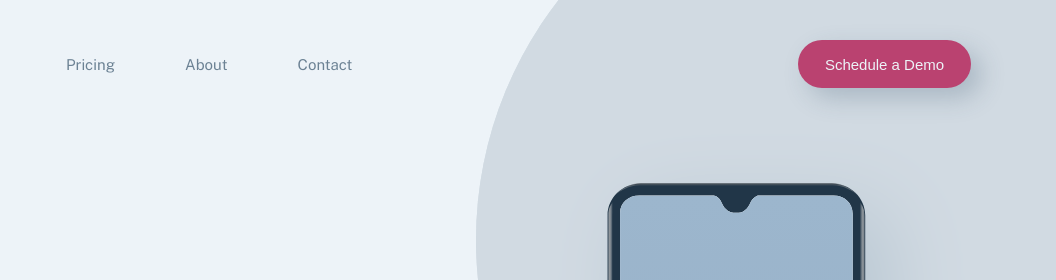
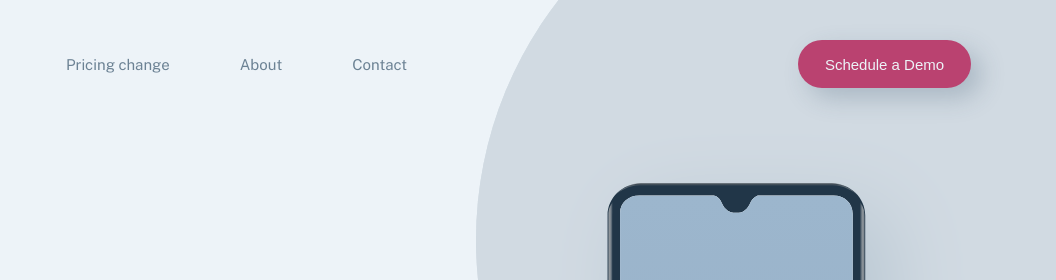
Before and after one commit to devudilip/ipfs_web_sample_app, a plain HTML site: page index.html in a window 1280 px wide. Shown: the top 280 px of the page, 224-1280 px from the left. Drawn offline with nearby package versions, Linux system fonts and the light colour scheme.

Commit message:
Update index.html

```diff
--- a/index.html
+++ b/index.html
@@ -19,7 +19,7 @@
           <div class="menu" id="menu">
             <nav>
               <ul>
-                <li><a href="pricing.html">Pricing</a></li>
+                <li><a href="pricing.html">Pricing change</a></li>
                 <li><a href="about.html">About</a></li>
                 <li><a href="contact.html">Contact</a></li>
               </ul>
```
